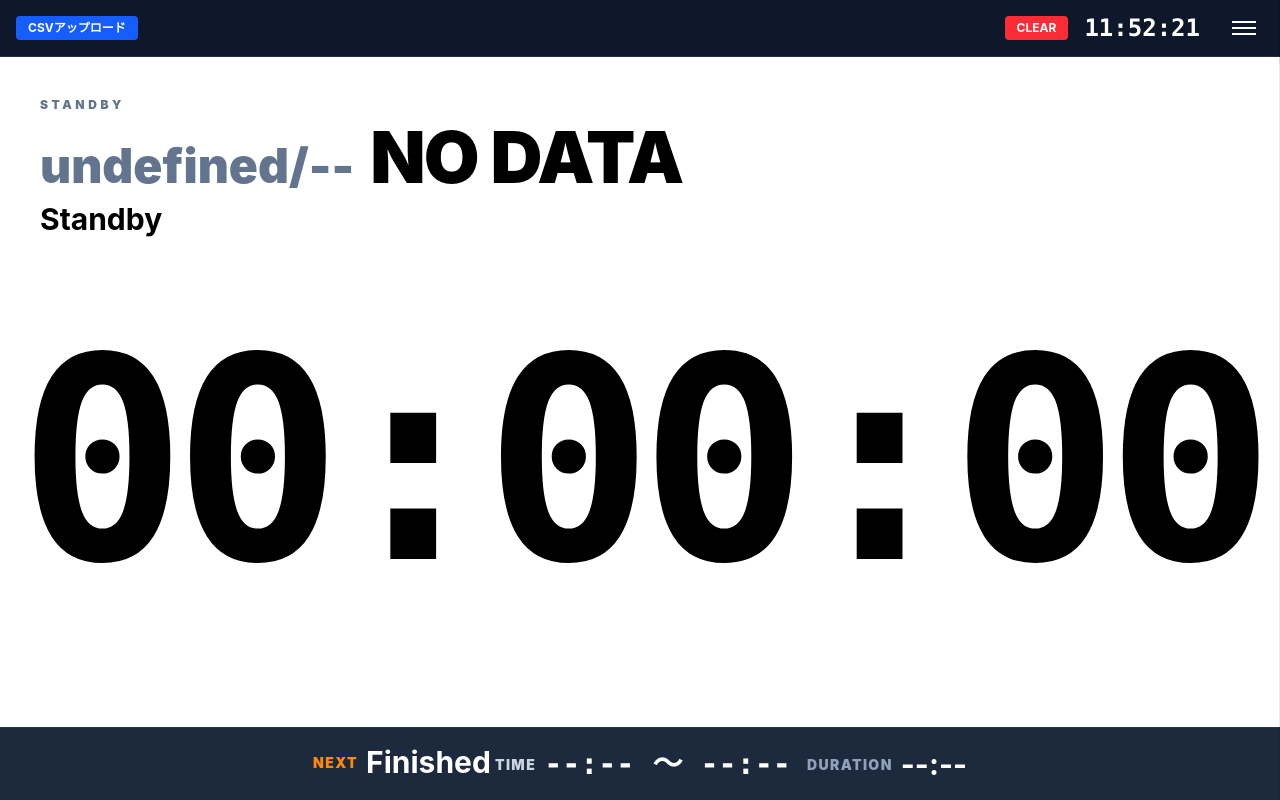
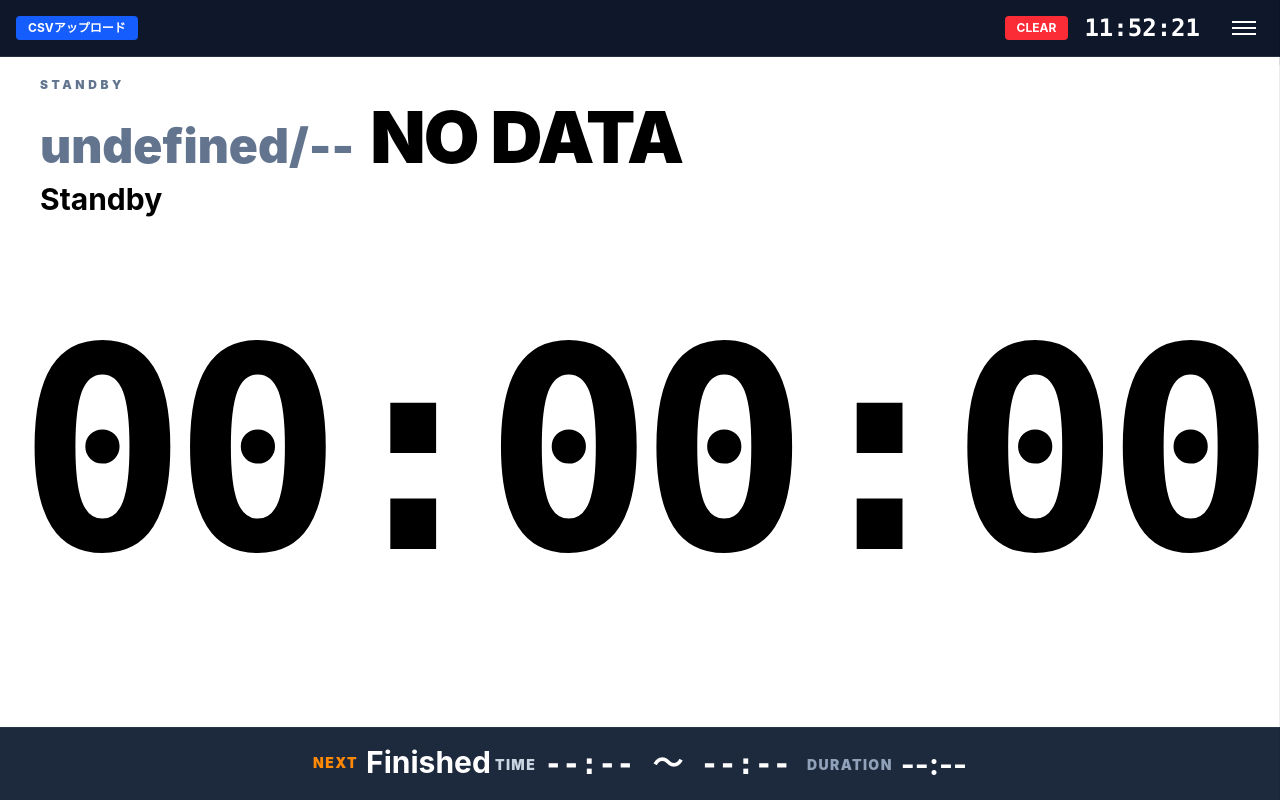
Before and after one commit to kuwachi626/time-management, a React (Vite) app: page / in a window 1280 px wide. Built offline with nearby package versions, Linux system fonts and the light colour scheme.

Commit message:
メイン情報のパディングを調整し、レスポンシブデザインを改善

```diff
--- a/src/App.tsx
+++ b/src/App.tsx
@@ -200,7 +200,7 @@ const App: React.FC = () => {
 			{/* メイン: スマホで縦、PCで横並び */}
 			<main className="flex-1 flex flex-col lg:flex-row overflow-hidden">
 				{/* 左側: カウントダウン ＆ メイン情報 */}
-				<div className="flex-1 flex flex-col p-6 lg:p-10 justify-between border-b lg:border-b-0 lg:border-r border-white/10 overflow-hidden">
+				<div className="flex-1 flex flex-col p-6 lg:pb-10 lg:pr-10 lg:pl-10 lg:pt-5 justify-between border-b lg:border-b-0 lg:border-r border-white/10 overflow-hidden">
 					{/* 現在のクラス情報 */}
 					<div className="shrink-0">
 						<p
```
